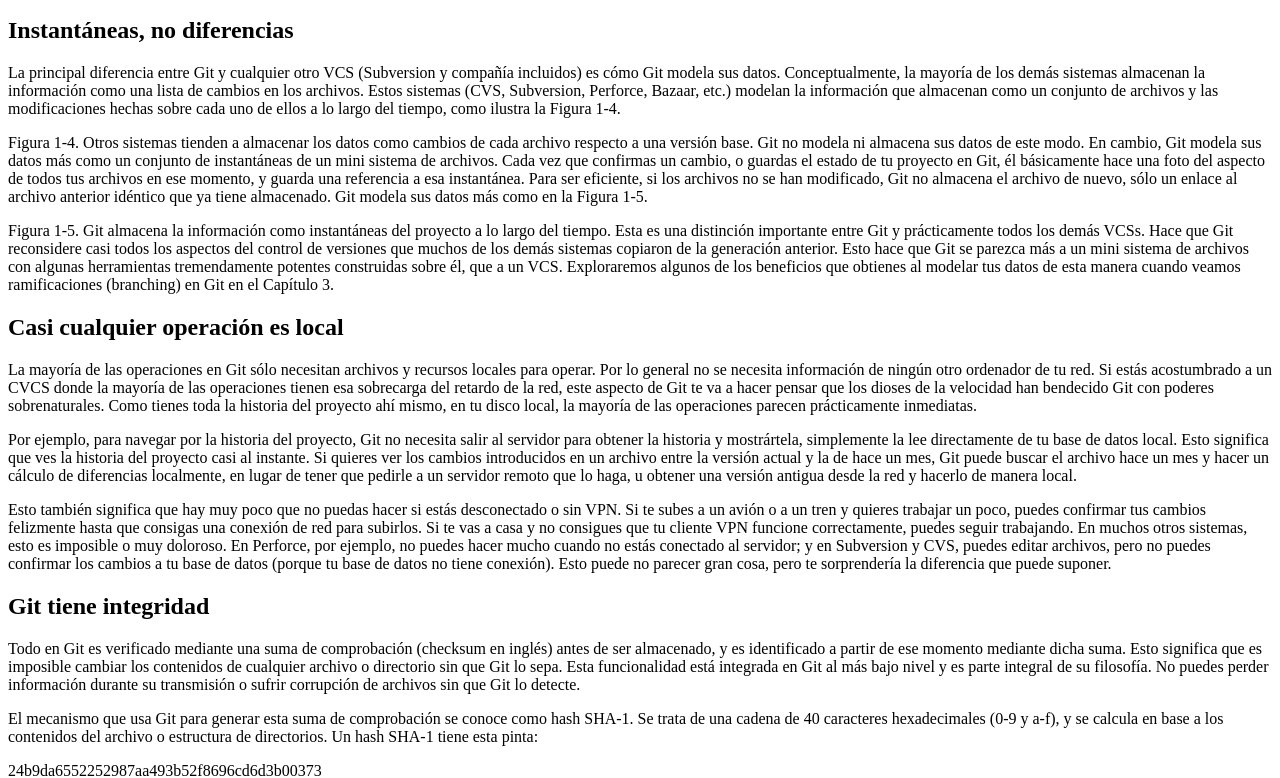
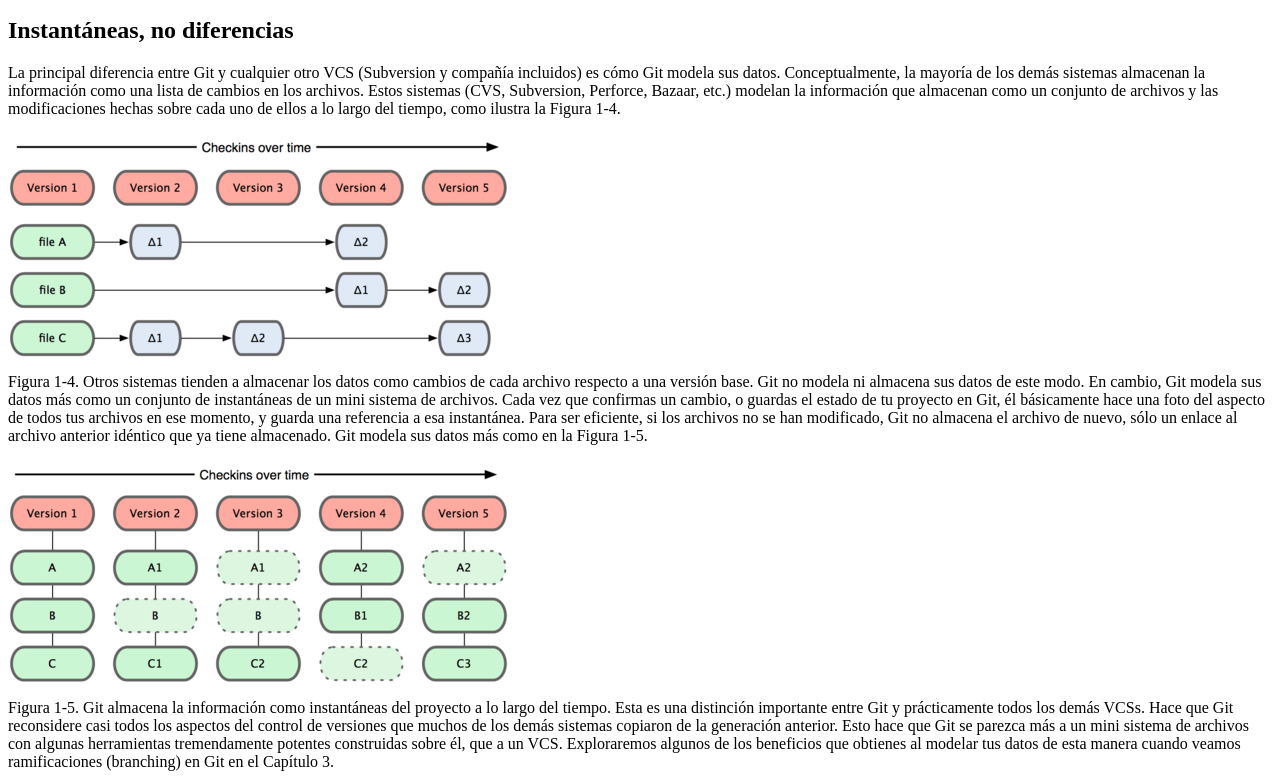
Before and after one commit to ragamurffin/primerparcial, a plain HTML site: page index.html in a window 1280 px wide. Shown: the part 188-966 px from the top of the page. Drawn offline with Linux system fonts and the light colour scheme.

Commit message:
Insertando las imagenes

```diff
--- a/index.html
+++ b/index.html
@@ -10,12 +10,12 @@
 <h2>Instantáneas, no diferencias</h2>
 <p>La principal diferencia entre Git y cualquier otro VCS (Subversion y compañía incluidos) es cómo Git modela sus datos. Conceptualmente, la mayoría de los demás sistemas almacenan la información como una lista de cambios en los archivos. Estos sistemas (CVS, Subversion, Perforce, Bazaar, etc.) modelan la información que almacenan como un conjunto de archivos y las modificaciones hechas sobre cada uno de ellos a lo largo del tiempo, como ilustra la Figura 1-4.</p>
 
-
+<img src="imagenes/img1.png">
 
 <p>Figura 1-4. Otros sistemas tienden a almacenar los datos como cambios de cada archivo respecto a una versión base.
 Git no modela ni almacena sus datos de este modo. En cambio, Git modela sus datos más como un conjunto de instantáneas de un mini sistema de archivos. Cada vez que confirmas un cambio, o guardas el estado de tu proyecto en Git, él básicamente hace una foto del aspecto de todos tus archivos en ese momento, y guarda una referencia a esa instantánea. Para ser eficiente, si los archivos no se han modificado, Git no almacena el archivo de nuevo, sólo un enlace al archivo anterior idéntico que ya tiene almacenado. Git modela sus datos más como en la Figura 1-5.</p>
 
-
+<img src="imagenes/img2.png">
 
 <p>Figura 1-5. Git almacena la información como instantáneas del proyecto a lo largo del tiempo.
 Esta es una distinción importante entre Git y prácticamente todos los demás VCSs. Hace que Git reconsidere casi todos los aspectos del control de versiones que muchos de los demás sistemas copiaron de la generación anterior. Esto hace que Git se parezca más a un mini sistema de archivos con algunas herramientas tremendamente potentes construidas sobre él, que a un VCS. Exploraremos algunos de los beneficios que obtienes al modelar tus datos de esta manera cuando veamos ramificaciones (branching) en Git en el Capítulo 3.</p>
@@ -45,7 +45,7 @@
 
 <p>Esto nos lleva a las tres secciones principales de un proyecto de Git: el directorio de Git (Git directory), el directorio de trabajo (working directory), y el área de preparación (staging area).</p>
 
-
+<img src="imagenes/img3.png">
 
 <p>Figura 1-6. Directorio de trabajo, área de preparación y directorio de Git.
 El directorio de Git es donde Git almacena los metadatos y la base de datos de objetos para tu proyecto. Es la parte más importante de Git, y es lo que se copia cuando clonas un repositorio desde otro ordenador.</p>
```
Also changed, not shown: imagenes/img1.png (added), imagenes/img2.png (added), imagenes/img3.png (added).
